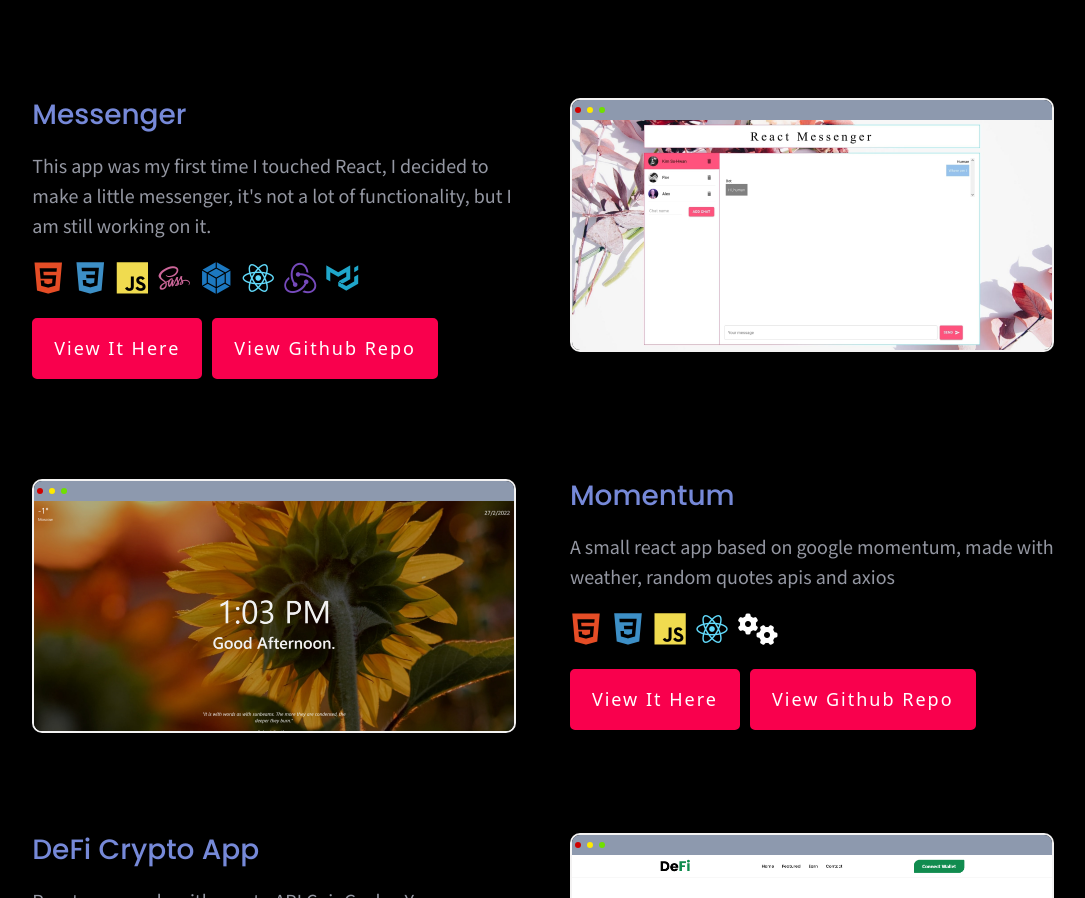
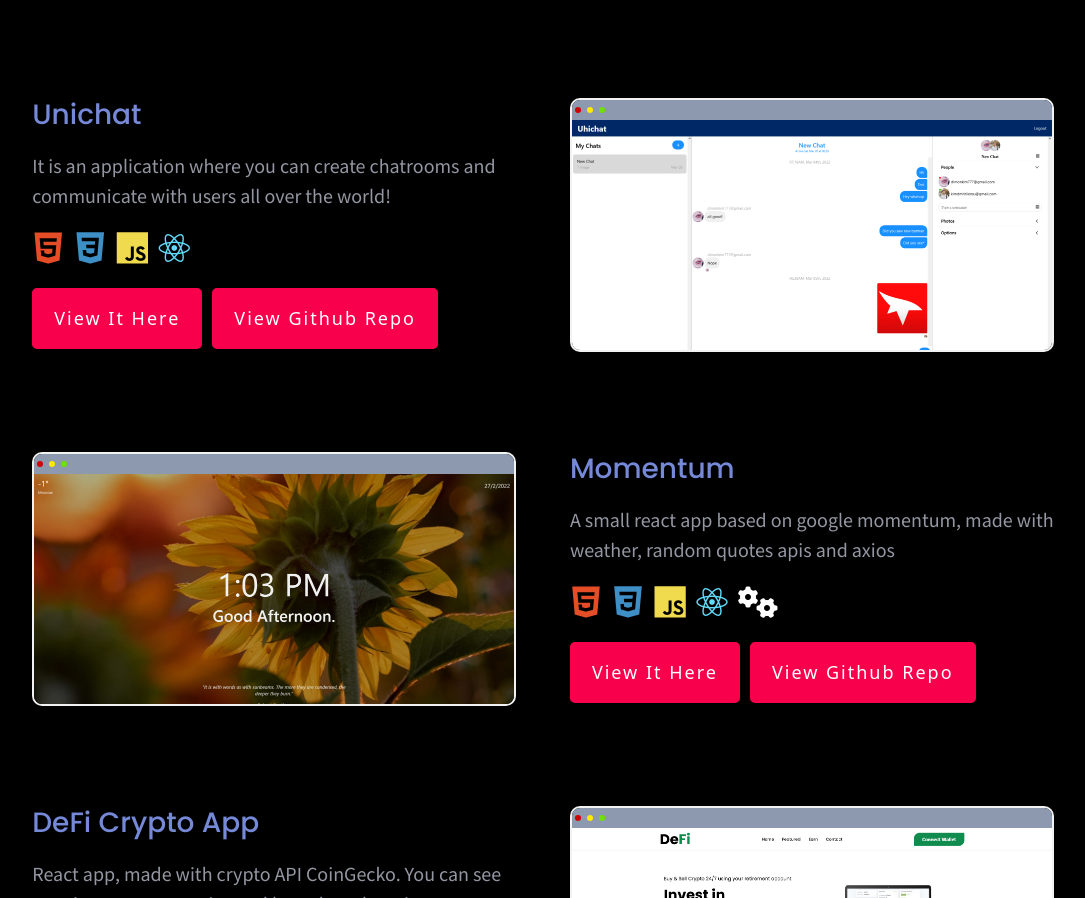
Before and after one commit to dkimd5/react-portfolio, a React (Create React App) app: page / in a window 1280 px wide. Shown: the part 2072-2970 px from the top of the page, without its empty margins (97-1182 px from the left). Built offline with nearby package versions, Linux system fonts and the light colour scheme.

Commit message:
Replace messenger to unichat at projects

```diff
--- a/src/components/Contact/Contact.js
+++ b/src/components/Contact/Contact.js
@@ -106,7 +106,7 @@ function Contact() {
                 <AiFillLinkedin size={40} className="icon-color" />
               </li>
               <li>
-                <a href="https://wa.me/+79169143677" target="_blank" rel="noreferrer">
+                <a href="https://wa.me/79169143677" target="_blank" rel="noreferrer">
                   <AiOutlineWhatsApp size={40} className="icon-color" />
                 </a>
               </li>
--- a/src/components/Projects/Projects.js
+++ b/src/components/Projects/Projects.js
@@ -2,7 +2,7 @@ import React from "react";
 import ProjectCard from "./ProjectCard/ProjectCard";
 import "./Projects.css";
 import waxomImg from "../../assets/project-waxom-img.jpg";
-import messengerImg from "../../assets/project-messenger-img.jpg";
+import messengerImg from "../../assets/project-unichat-img2.jpg";
 import firegramImg from "../../assets/project-firegram-img.jpg";
 import momentumImg from "../../assets/project-momentum-img.jpeg";
 import defiImg from "../../assets/project-defi.jpg";
@@ -21,21 +21,17 @@ const projectList = [
     ],
   },
   {
-    name: "Messenger",
-    deployLink: "https://react-messenger-kim-ensu.herokuapp.com/",
-    githubLink: "https://github.com/kim-ensu/react-messenger-gb",
+    name: "Unichat",
+    deployLink: "https://unichatbykimensu.netlify.app/",
+    githubLink: "https://github.com/kim-ensu/react-app-unichat",
     image: messengerImg,
     description:
-      "This app was my first time I touched React, I decided to make a little messenger, it's not a lot of functionality, but I am still working on it. ",
+      "It is an application where you can create chatrooms and communicate with users all over the world!",
     icons: [
       "devicon devicon-html5-plain colored",
       "devicon devicon-css3-plain colored",
       "devicon devicon-javascript-plain colored",
-      "devicon devicon-sass-original colored",
-      "devicon devicon-webpack-plain colored",
       "devicon devicon-react-original colored",
-      "devicon devicon-redux-original colored",
-      "devicon devicon-materialui-plain colored",
     ],
   },
   {
```
Also changed, not shown: src/assets/project-unichat-img.jpg (added), src/assets/project-unichat-img2.jpg (added).
